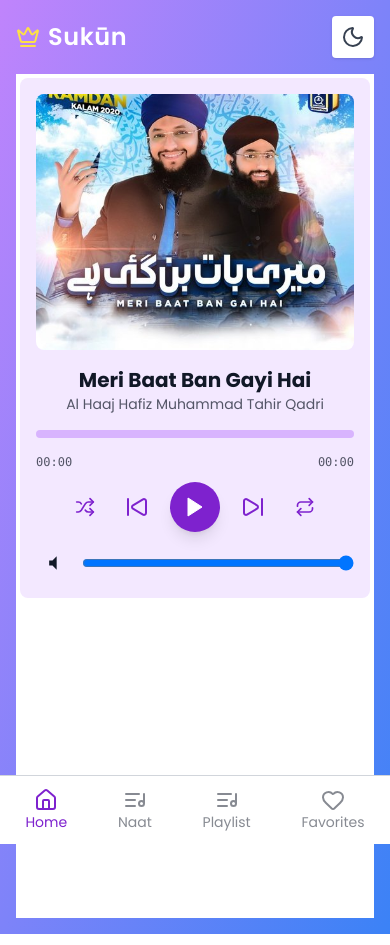
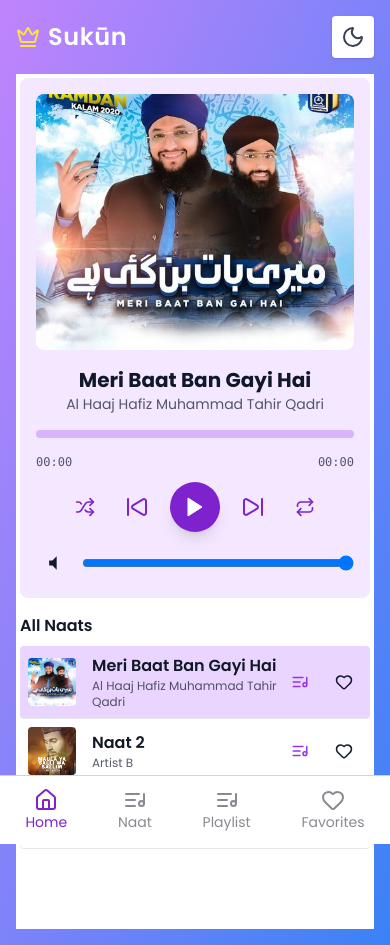
Before and after one commit to FaazCreation/naat-listening-app, a React (Vite) app: page / in a window 390 px wide. Built offline with nearby package versions, Linux system fonts and the light colour scheme.

Commit message:
change for better ui

```diff
--- a/src/components/AudioPlayer.jsx
+++ b/src/components/AudioPlayer.jsx
@@ -422,7 +422,7 @@ const [playlist, setPlaylist] = useState(() => {
 
 
           {/* ✅ Right: List views (hidden on mobile when view === "home") */}
-          {(!isMobile || view !== "home") && (
+          {!(isMobile && (view === "naat" || view === "playlist" || view === "favorites")) && (
             <div className="md:w-2/3 overflow-auto max-h-[calc(100vh-5rem)]">
               {/* Home view: all naatList */}
               {view === "home" && (
@@ -440,6 +440,7 @@ const [playlist, setPlaylist] = useState(() => {
                           onClick={() => {
                             setCurrentIndex(i);
                             setIsPlaying(true);
+                            if (isMobile) setView("home");
                           }}
                           className="flex gap-4 items-center flex-1"
                         >
@@ -495,6 +496,7 @@ const [playlist, setPlaylist] = useState(() => {
                               if (foundIndex !== -1) setCurrentIndex(foundIndex);
                               else setCurrentIndex(0);
                               setIsPlaying(true);
+                              if (isMobile) setView("home");
                             }}
                             className="flex gap-4 items-center flex-1 cursor-pointer"
                           >
@@ -539,6 +541,7 @@ const [playlist, setPlaylist] = useState(() => {
                               onClick={() => {
                                 setCurrentIndex(index);
                                 setIsPlaying(true);
+                                if (isMobile) setView("home");
                               }}
                               className="flex gap-4 items-center flex-1 cursor-pointer"
                             >
@@ -573,8 +576,9 @@ const [playlist, setPlaylist] = useState(() => {
                       >
                         <div
                           onClick={() => {
-                            setCurrentIndex(i);
+                            setCurrentIndex(index);
                             setIsPlaying(true);
+                            if (isMobile) setView("home");
                           }}
                           className="flex gap-4 items-center flex-1"
                         >
```
